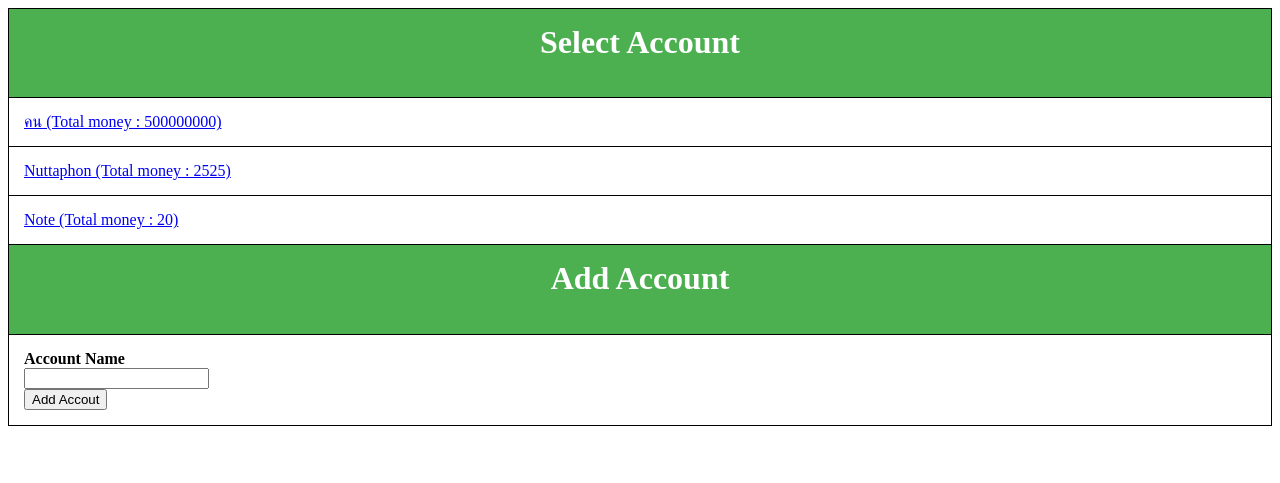
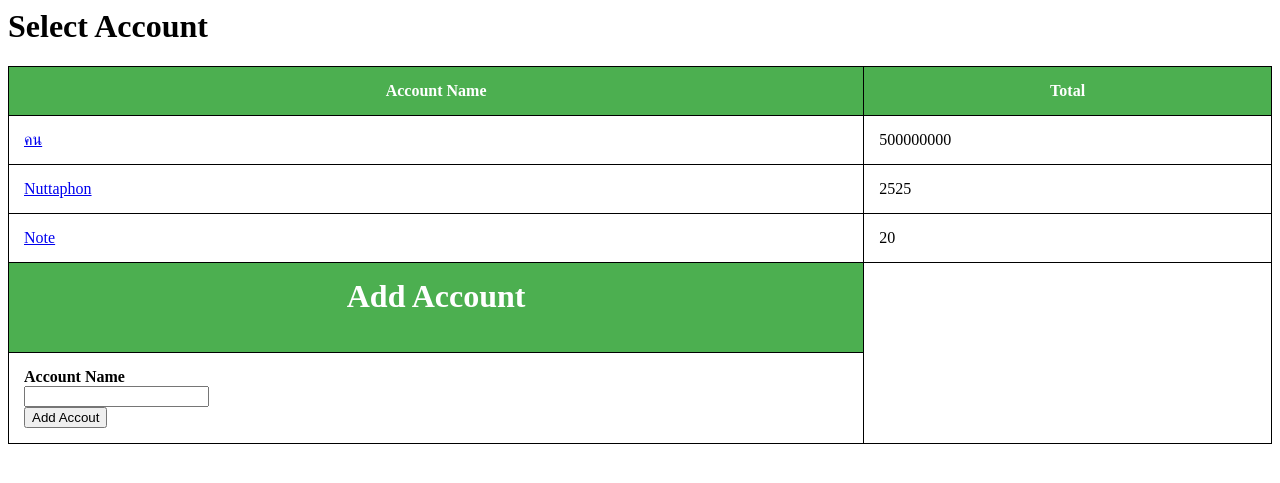
Before and after one commit to sovernut/Accountant, a Django app: page /account/ in a window 1280 px wide. Shown: the top 483 px of the page. Run offline with Django 3.2, Linux system fonts and the light colour scheme; data comes from the database, SQL or seed files in the repository; both versions use the stored data as it was after the commit.

Commit message:
change index's total style

```diff
--- a/account/templates/account/index.html
+++ b/account/templates/account/index.html
@@ -17,11 +17,11 @@ th {
     <table>
 <center>
 {% if account_list %}
-    <tr><th><h1>Select Account</h1></th></tr>
-
+    <tr><h1>Select Account</h1></tr>
+    <tr><th>Account Name</th><th>Total</th></tr>
     {% for a in account_list %}
-        <tr><td><a href="{% url 'account:detail' a.id %}">{{ a.account_name }}
-        (Total money : {{ a.total }})</a></td></tr>
+        <tr><td><a href="{% url 'account:detail' a.id %}">{{ a.account_name }}</td>
+        <td>{{ a.total }}</td></tr></a>
     {% endfor %}
 
 {% else %}
```
Also changed, not shown: db.sqlite3.
